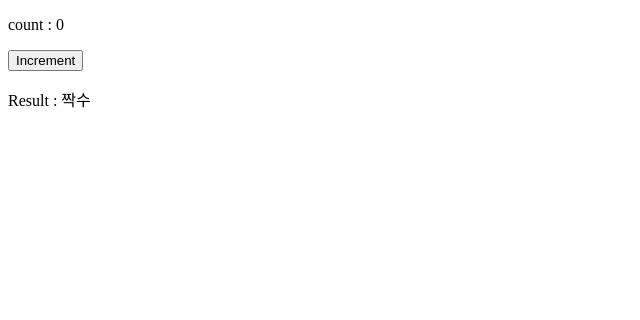
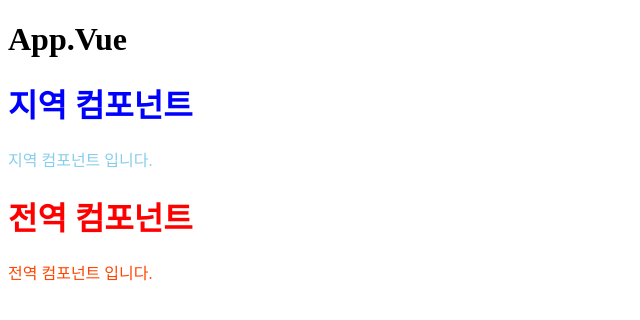
Before and after one commit to kimhj0707/vue, a Vue app in the folder v02/: page / in a window 1280 px wide. Shown: the top 320 px of the page, without its empty margins (0-640 px from the left). Built offline with nearby package versions, Linux system fonts and the light colour scheme.

Commit message:
component

```diff
--- a/v02/src/App.vue
+++ b/v02/src/App.vue
@@ -1,36 +1,17 @@
+<template>
+  <h1>App.Vue</h1>
+  <LocalComponent />
+  <GlobalChild />
+</template>
+
 <script>
+import GlobalChild from "./components/GlobalChild.vue";
+import LocalComponent from "./components/LocalChild.vue";
 export default {
-  data() {
-    return {
-      count: 0,
-      y: "짝수",
-    };
-  },
-  methods: {
-    increment() {
-      this.count++;
-    },
-  },
-  watch: {
-    count: {
-      handler(newVal, oldVal) {
-        console.log(`Count changed from ${oldVal} to ${newVal}`);
-        if (newVal % 2 === 0) {
-          this.y = "짝수";
-        } else {
-          this.y = "홀수";
-        }
-      },
-      once: false,
-    },
+  components: {
+    LocalComponent,
   },
 };
 </script>
 
-<template>
-  <div>
-    <p>count : {{ count }}</p>
-    <button @click="increment">Increment</button>
-    <p>Result : {{ y }}</p>
-  </div>
-</template>
+<style lang="scss" scoped></style>
--- /dev/null
+++ b/v02/src/components/GlobalChild.vue
@@ -0,0 +1,13 @@
+<template>
+  <h1>전역 컴포넌트</h1>
+  <p>전역 컴포넌트 입니다.</p>
+</template>
+
+<style scoped>
+h1 {
+  color: red;
+}
+p {
+  color: orangered;
+}
+</style>
--- /dev/null
+++ b/v02/src/components/LocalChild.vue
@@ -0,0 +1,13 @@
+<template>
+  <h1>지역 컴포넌트</h1>
+  <p>지역 컴포넌트 입니다.</p>
+</template>
+
+<style scoped>
+h1 {
+  color: blue;
+}
+p {
+  color: skyblue;
+}
+</style>
```
Also changed, not shown: v02/src/main.js (+6 -1 lines).
